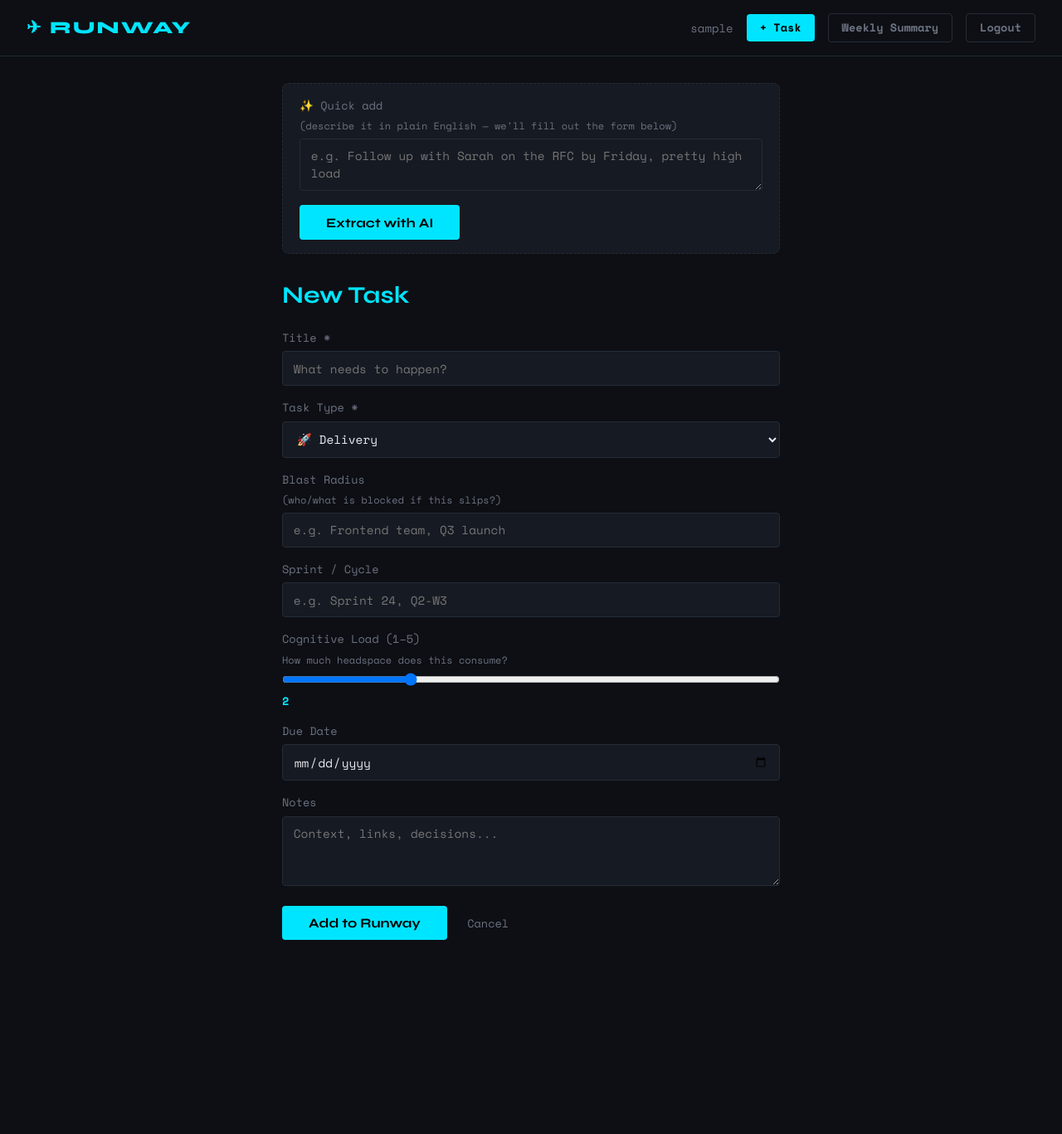
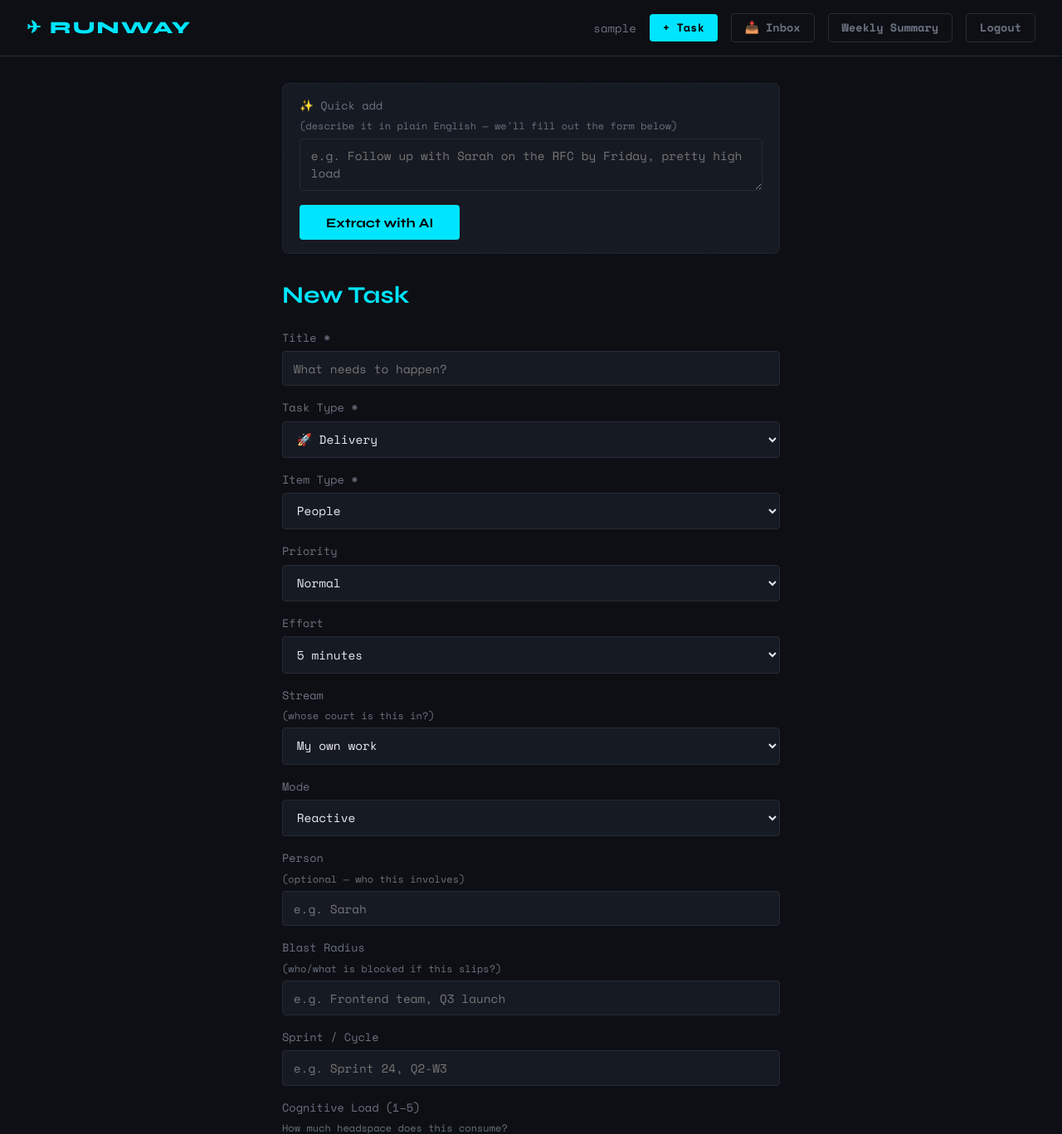
Before and after one commit to nicetrygee/runway, a Flask app: page /add in a window 1280 px wide. Shown: the top 1367 px of the page at 83% size. Before the commit the page ends 1133 px from the top, so only its background shows below. Run offline with Flask 3, Linux system fonts and the light colour scheme; the visitor is signed in with stand-in values (Sample User, id 1).

Commit message:
Slice A: extend capture with EM taxonomy, person upsert, stream
Extend classify.py's ExtractedTask with item_type, priority,
effort_minutes, person, and stream/mode so quick-add classifies against
the full EM taxonomy and detects commitments/delegations/waiting-on and
named people. Wire the new fields into the /add form and insert_task,
and add db.get_or_create_person for find-or-create person linking on
capture. Additive only: legacy task_type field, schema, recommend(),
and the relationship/weekly-review surfaces are untouched.

```diff
--- a/app.py
+++ b/app.py
@@ -105,6 +105,49 @@ def validate_task_form(form, require_status=False):
     }
     return data, errors
 
+
+def validate_capture_fields(form):
+    """Validate the Slice A EM-taxonomy fields on the capture (/add) form.
+
+    Kept separate from validate_task_form so /edit (which doesn't have these
+    fields) is unaffected.
+    """
+    errors = []
+
+    item_type = form.get("item_type") or None
+    if item_type is not None and item_type not in VALID_ITEM_TYPES:
+        errors.append("Invalid item type.")
+
+    priority = form.get("priority") or "Normal"
+    if priority not in VALID_PRIORITIES:
+        errors.append("Invalid priority.")
+
+    stream = form.get("stream") or "task"
+    if stream not in VALID_STREAMS:
+        errors.append("Invalid stream.")
+
+    mode = form.get("mode") or "reactive"
+    if mode not in VALID_MODES:
+        errors.append("Invalid mode.")
+
+    effort_minutes = None
+    raw_effort = form.get("effort_minutes")
+    if raw_effort:
+        try:
+            effort_minutes = int(raw_effort)
+            if effort_minutes not in (5, 30, 60, 120, 240, 480):
+                errors.append("Invalid effort.")
+        except (TypeError, ValueError):
+            errors.append("Invalid effort.")
+
+    person = form.get("person", "").strip()
+
+    data = {
+        "item_type": item_type, "priority": priority, "stream": stream,
+        "mode": mode, "effort_minutes": effort_minutes, "person": person,
+    }
+    return data, errors
+
 # Catch-all so unexpected errors (e.g. DB failures) never leak a stack
 # trace to the client, even if --debug is left on by accident.
 @app.errorhandler(Exception)
@@ -146,14 +189,23 @@ def index():
 def add():
     if request.method == "POST":
         data, errors = validate_task_form(request.form)
+        capture_data, capture_errors = validate_capture_fields(request.form)
+        errors += capture_errors
         if errors:
             for error in errors:
                 flash(error, "error")
             return render_template("add.html")
 
+        person_id = None
+        if capture_data["person"]:
+            person_id = db_module.get_or_create_person(session["user_id"], capture_data["person"])
+
         db_module.insert_task(
             session["user_id"], data["title"], data["task_type"], data["blast_radius"],
-            data["sprint"], data["cognitive_load"], data["due_date"], data["notes"]
+            data["sprint"], data["cognitive_load"], data["due_date"], data["notes"],
+            stream=capture_data["stream"], item_type=capture_data["item_type"],
+            priority=capture_data["priority"], effort_minutes=capture_data["effort_minutes"],
+            mode=capture_data["mode"], person_id=person_id,
         )
         flash("Task added to Runway.", "success")
         return redirect("/")
@@ -190,6 +242,12 @@ def quick_add():
         "cognitive_load": max(1, min(5, extracted.cognitive_load)),
         "due_date": extracted.due_date,
         "notes": extracted.notes,
+        "item_type": extracted.item_type,
+        "priority": extracted.priority,
+        "effort_minutes": extracted.effort_minutes,
+        "stream": extracted.stream,
+        "mode": extracted.mode,
+        "person": extracted.person,
     }
     flash("Review the extracted task, then save.", "success")
     return render_template("add.html", task=prefill)
--- a/templates/add.html
+++ b/templates/add.html
@@ -27,6 +27,54 @@
         <option value="other" {% if task and task.task_type == 'other' %}selected{% endif %}>📌 Other</option>
       </select>
     </label>
+    <label>Item Type *
+      <select name="item_type" required>
+        <option value="People" {% if task and task.item_type == 'People' %}selected{% endif %}>People</option>
+        <option value="Delivery" {% if task and task.item_type == 'Delivery' %}selected{% endif %}>Delivery</option>
+        <option value="Technical" {% if task and task.item_type == 'Technical' %}selected{% endif %}>Technical</option>
+        <option value="Stakeholder" {% if task and task.item_type == 'Stakeholder' %}selected{% endif %}>Stakeholder</option>
+        <option value="Strategy" {% if task and task.item_type == 'Strategy' %}selected{% endif %}>Strategy</option>
+        <option value="Hiring" {% if task and task.item_type == 'Hiring' %}selected{% endif %}>Hiring</option>
+        <option value="Operational" {% if task and task.item_type == 'Operational' %}selected{% endif %}>Operational</option>
+        <option value="Personal-admin" {% if task and task.item_type == 'Personal-admin' %}selected{% endif %}>Personal-admin</option>
+      </select>
+    </label>
+    <label>Priority
+      <select name="priority">
+        <option value="Critical" {% if task and task.priority == 'Critical' %}selected{% endif %}>Critical</option>
+        <option value="Important" {% if task and task.priority == 'Important' %}selected{% endif %}>Important</option>
+        <option value="Normal" {% if not task or task.priority == 'Normal' %}selected{% endif %}>Normal</option>
+        <option value="Delegate" {% if task and task.priority == 'Delegate' %}selected{% endif %}>Delegate</option>
+        <option value="Ignore" {% if task and task.priority == 'Ignore' %}selected{% endif %}>Ignore</option>
+      </select>
+    </label>
+    <label>Effort
+      <select name="effort_minutes">
+        <option value="5" {% if task and task.effort_minutes == 5 %}selected{% endif %}>5 minutes</option>
+        <option value="30" {% if task and task.effort_minutes == 30 %}selected{% endif %}>30 minutes</option>
+        <option value="60" {% if task and task.effort_minutes == 60 %}selected{% endif %}>1 hour</option>
+        <option value="120" {% if task and task.effort_minutes == 120 %}selected{% endif %}>2 hours</option>
+        <option value="240" {% if task and task.effort_minutes == 240 %}selected{% endif %}>Half-day</option>
+        <option value="480" {% if task and task.effort_minutes == 480 %}selected{% endif %}>Multi-day</option>
+      </select>
+    </label>
+    <label>Stream <small>(whose court is this in?)</small>
+      <select name="stream">
+        <option value="task" {% if not task or task.stream == 'task' %}selected{% endif %}>My own work</option>
+        <option value="commitment" {% if task and task.stream == 'commitment' %}selected{% endif %}>Commitment (I promised someone)</option>
+        <option value="delegation" {% if task and task.stream == 'delegation' %}selected{% endif %}>Delegation (I handed it off)</option>
+        <option value="waiting" {% if task and task.stream == 'waiting' %}selected{% endif %}>Waiting (blocked on someone)</option>
+      </select>
+    </label>
+    <label>Mode
+      <select name="mode">
+        <option value="reactive" {% if not task or task.mode == 'reactive' %}selected{% endif %}>Reactive</option>
+        <option value="proactive" {% if task and task.mode == 'proactive' %}selected{% endif %}>Proactive</option>
+      </select>
+    </label>
+    <label>Person <small>(optional — who this involves)</small>
+      <input type="text" name="person" placeholder="e.g. Sarah" value="{{ task.person if task else '' }}">
+    </label>
     <label>Blast Radius <small>(who/what is blocked if this slips?)</small>
       <input type="text" name="blast_radius" placeholder="e.g. Frontend team, Q3 launch" value="{{ task.blast_radius if task else '' }}">
     </label>
--- a/templates/layout.html
+++ b/templates/layout.html
@@ -15,6 +15,7 @@
     {% if session.get("user_id") %}
       <span class="nav-user">{{ session.username }}</span>
       <a href="/add" class="btn-nav">+ Task</a>
+      <a href="/add" class="btn-nav btn-ghost">📥 Inbox</a>
       <a href="/summary" class="btn-nav btn-ghost">Weekly Summary</a>
       <a href="/logout" class="btn-nav btn-ghost">Logout</a>
     {% endif %}
```
Also changed, not shown: classify.py (+31 -1 lines), db.py (+16 -5 lines), tests/test_capture.py (added, +120 -0 lines), tests/test_classify.py (added, +75 -0 lines), tests/test_people.py (added, +38 -0 lines), tests/test_quick_add.py (+6 -0 lines).
